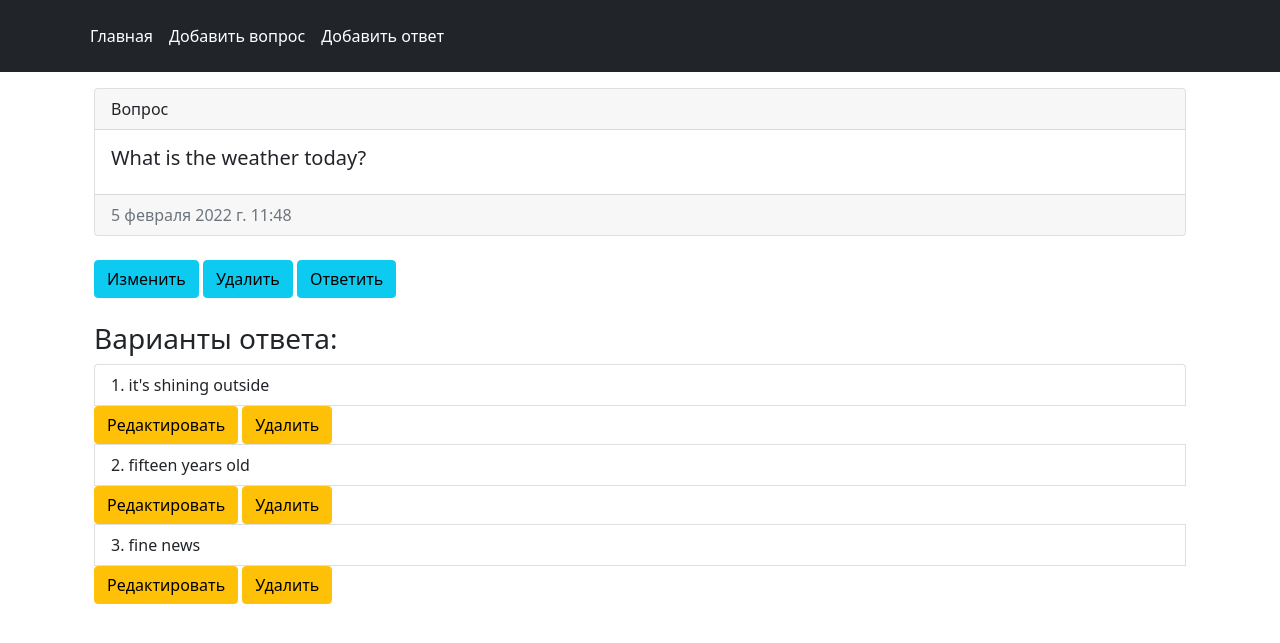
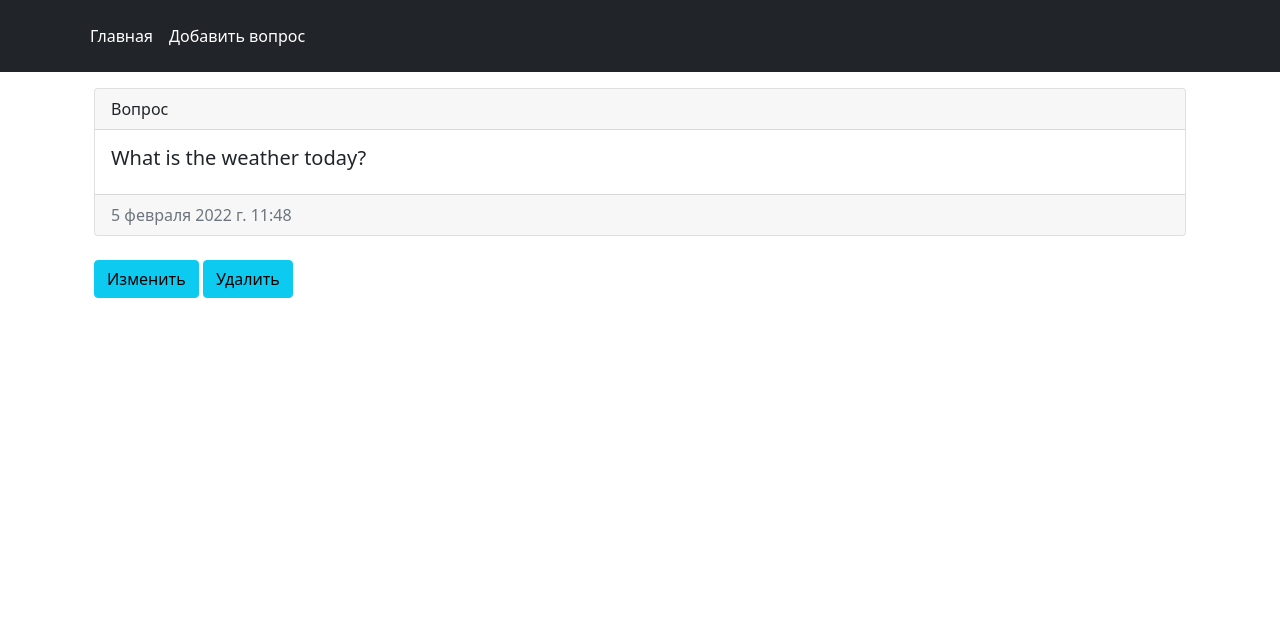
Before and after one commit to faralost/Simple-Poll, a Django app: page /poll/2/ in a window 1280 px wide. Shown: the top 643 px of the page. Run offline with Django 4.2, Linux system fonts and the light colour scheme; data comes from the database, SQL or seed files in the repository.

```diff
--- a/webapp/templates/poll/delete.html
+++ b/webapp/templates/poll/delete.html
@@ -4,7 +4,7 @@
 
 {% block content %}
     <div class="container">
-        <h2>Вы уверены что хотите удалить этот вопрос: <br> <i>{{ poll.question_text }}</i></h2>
+        <h2>Вы уверены что хотите удалить этот вопрос?</h2>
         <form action="{% url 'poll_delete' poll.pk %}" method="POST">
             {% csrf_token %}
             <button type="submit" class="btn btn-info">Удалить</button>
--- a/webapp/templates/poll/detail.html
+++ b/webapp/templates/poll/detail.html
@@ -1,10 +1,6 @@
 {% extends 'base.html' %}
 
 {% block title %}Вопрос{% endblock %}
-
-{% block add-choice-nav %}
-    <li><a href="{% url 'poll_choice_add' poll.pk %}" class="nav-link px-2 text-white">Добавить ответ</a></li>
-{% endblock %}
 
 {% block content %}
 
@@ -22,24 +18,5 @@
     <br>
     <a class="btn btn-info" href="{% url 'poll_update' poll.pk %}">Изменить</a>
     <a class="btn btn-info" href="{% url 'poll_delete' poll.pk %}">Удалить</a>
-    <a class="btn btn-info" href="{% url 'answer_poll' poll.pk %}">Ответить</a>
-
-    {% if poll_choices %}
-        <br><br>
-        <h3>Варианты ответа:</h3>
-        <ol class="list-group list-group-numbered">
-            {% for choice in poll_choices %}
-                <li class="list-group-item">{{ choice.choice_text }}</li>
-                <div class="d-flex justify-content-start">
-                <div><a class="btn btn-warning" href="{% url 'poll_choice_update' choice.pk %}">Редактировать</a></div>
-                    &nbsp;
-                <div><a class="btn btn-warning" href="{% url 'poll_choice_delete' choice.pk %}">Удалить</a></div>
-                </div>
-            {% endfor %}
-        </ol>
-    {% else %}
-        <br><br>
-        <h3>У данного вопроса пока нет вариантов ответа</h3>
-    {% endif %}
 
 {% endblock %}
--- a/webapp/urls.py
+++ b/webapp/urls.py
@@ -1,7 +1,5 @@
 from django.urls import path
 
-from webapp.views.answer_views import AnswerView
-from webapp.views.choice_views import PollChoiceAddView, PollChoiceUpdate, PollChoiceDelete
 from webapp.views.poll_views import PollsIndexView, PollDetailView, PollAddView, PollUpdateView, PollDeleteView
 
 urlpatterns = [
@@ -10,8 +8,4 @@ urlpatterns = [
     path('polls/add/', PollAddView.as_view(), name='poll_add'),
     path('poll/<int:pk>/update/', PollUpdateView.as_view(), name='poll_update'),
     path('poll/<int:pk>/delete/', PollDeleteView.as_view(), name='poll_delete'),
-    path('poll/<int:pk>/choices/add/', PollChoiceAddView.as_view(), name='poll_choice_add'),
-    path('choice/<int:pk>/update/', PollChoiceUpdate.as_view(), name='poll_choice_update'),
-    path('choice/<int:pk>/delete/', PollChoiceDelete.as_view(), name='poll_choice_delete'),
-    path('poll/<int:pk>/answer/', AnswerView.as_view(), name='answer_poll')
 ]
--- a/webapp/views/poll_views.py
+++ b/webapp/views/poll_views.py
@@ -1,8 +1,7 @@
 from django.urls import reverse_lazy
 from django.views.generic import ListView, DetailView, CreateView, UpdateView, DeleteView
-from django.views.generic.edit import FormMixin
 
-from webapp.forms import PollForm, ChoiceForm
+from webapp.forms import PollForm
 from webapp.models import Poll
 
 
@@ -10,19 +9,12 @@ class PollsIndexView(ListView):
     template_name = 'poll/index.html'
     model = Poll
     ordering = ['-created_at']
-    paginate_by = 5
+    paginate_by = 7
 
 
-class PollDetailView(FormMixin, DetailView):
+class PollDetailView(DetailView):
     template_name = 'poll/detail.html'
     model = Poll
-    form_class = ChoiceForm
-
-    def get_context_data(self, **kwargs):
-        context = super(PollDetailView, self).get_context_data(**kwargs)
-        poll_choices = self.object.choices.all()
-        context['poll_choices'] = poll_choices
-        return context
 
 
 class PollAddView(CreateView):
```
